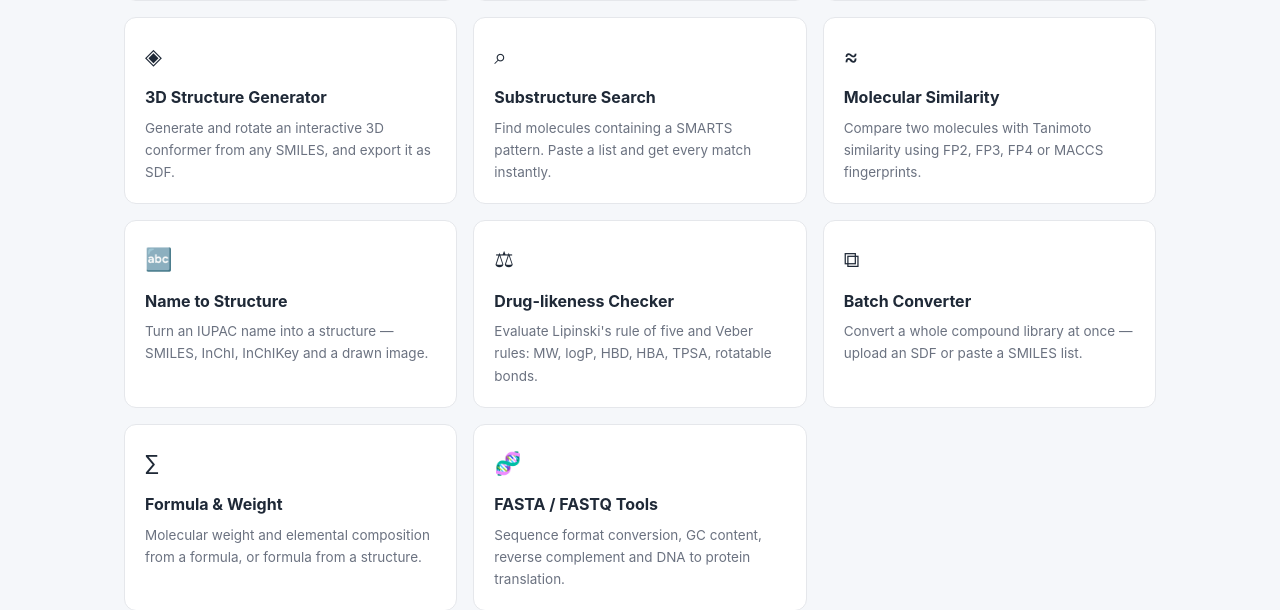
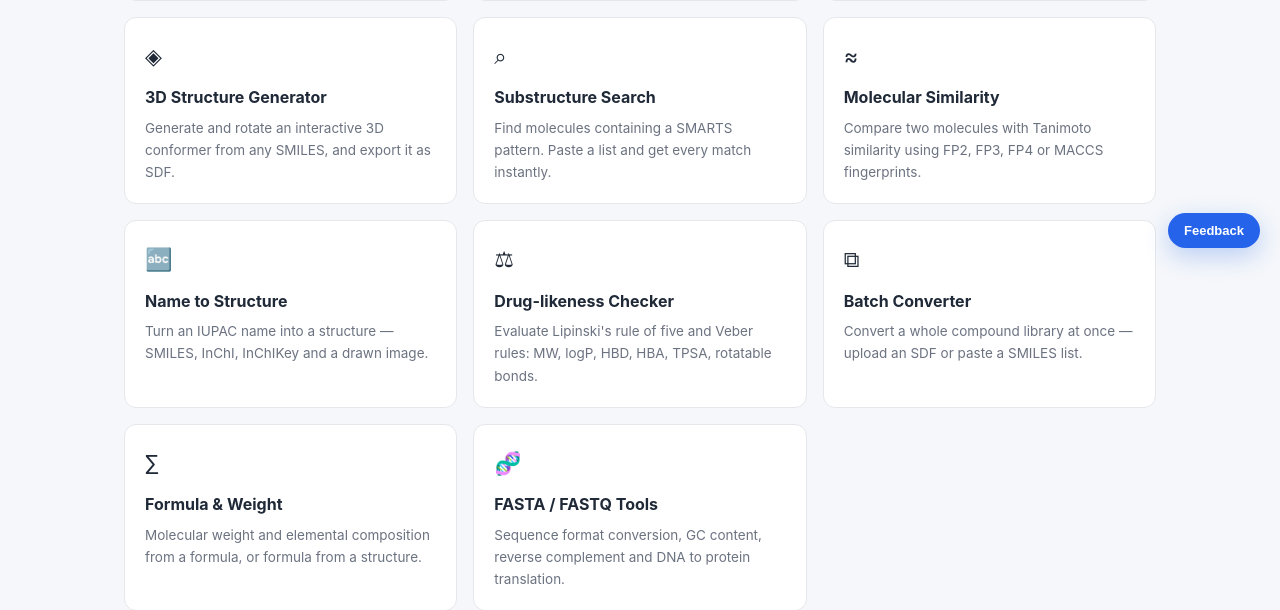
Before and after one commit to MR820/seqandchem, a Flask app: page / in a window 1280 px wide. Shown: the part 532-1142 px from the top of the page. Run offline with Flask 3, Linux system fonts and the light colour scheme; data that the repository does not hold is empty; some libraries are stand-ins or nearby versions.

Commit message:
Add an anonymous feedback widget
Put a feedback button in the bottom-right corner of every page. The
form stores only the message, category and page path in a private
SQLite database; it does not store IP, user agent or email. Include
the new database in the daily backup and document how to read it.

Co-Authored-By: Claude Code <noreply@anthropic.com>

```diff
--- a/app.py
+++ b/app.py
@@ -11,6 +11,7 @@ import json
 import mimetypes
 import os
 import re
+import sqlite3
 import subprocess
 import threading
 import time
@@ -79,6 +80,12 @@ os.makedirs(DATA_DIR, exist_ok=True)
 HEAVY_LOCK_PATH = os.path.join(DATA_DIR, "heavy.lock")
 HEAVY_WAIT_SECONDS = int(os.environ.get("HEAVY_WAIT_SECONDS", "60"))
 _HEAVY_FALLBACK = threading.BoundedSemaphore(1)
+
+# Anonymous feedback: store only the message, category and page path.
+FEEDBACK_DB = os.path.join(DATA_DIR, "feedback.sqlite3")
+FEEDBACK_PER_HOUR = 10
+_FEEDBACK_HITS = collections.defaultdict(collections.deque)
+_FEEDBACK_LOCK = threading.Lock()
 
 
 def _heavy_acquire(timeout):
@@ -957,6 +964,68 @@ def sitemap():
 @app.get("/health")
 def health():
     return jsonify({"ok": True, "formats": len(supported_formats())})
+
+
+@app.post("/api/feedback")
+def api_feedback():
+    data = request.get_json(silent=True) or {}
+    # Hidden honeypot field: bots fill it, humans never see it.
+    if str(data.get("website") or "").strip():
+        return jsonify({"ok": True})
+
+    message = str(data.get("message") or "").strip()
+    if not message:
+        return err("Please enter a message")
+    if len(message) > 2000:
+        return err("Please keep feedback under 2000 characters", 400)
+
+    page = str(data.get("page") or "")[:300]
+    category = str(data.get("category") or "other").strip().lower()
+    if category not in {"idea", "bug", "other"}:
+        category = "other"
+
+    now = time.monotonic()
+    with _FEEDBACK_LOCK:
+        bucket = _FEEDBACK_HITS[_client_key()]
+        while bucket and bucket[0] < now - 3600:
+            bucket.popleft()
+        if len(bucket) >= FEEDBACK_PER_HOUR:
+            return err("Too many feedback messages", 429, "Please try again later.")
+        bucket.append(now)
+        if len(_FEEDBACK_HITS) > 5000:
+            for key in [k for k, v in _FEEDBACK_HITS.items() if not v]:
+                del _FEEDBACK_HITS[key]
+
+    try:
+        conn = sqlite3.connect(FEEDBACK_DB, timeout=10)
+        try:
+            conn.execute("PRAGMA journal_mode=WAL")
+            conn.execute(
+                "CREATE TABLE IF NOT EXISTS feedback ("
+                "id INTEGER PRIMARY KEY AUTOINCREMENT, "
+                "created_at TEXT NOT NULL DEFAULT CURRENT_TIMESTAMP, "
+                "category TEXT NOT NULL DEFAULT 'other', "
+                "page TEXT NOT NULL DEFAULT '', "
+                "message TEXT NOT NULL)"
+            )
+            conn.execute(
+                "INSERT INTO feedback (category, page, message) VALUES (?, ?, ?)",
+                (category, page, message),
+            )
+            conn.commit()
+        finally:
+            conn.close()
+        # Feedback is user content; keep the SQLite files private.
+        for suffix in ("", "-wal", "-shm"):
+            try:
+                os.chmod(FEEDBACK_DB + suffix, 0o600)
+            except OSError:
+                pass
+    except sqlite3.Error:
+        app.logger.exception("feedback insert failed")
+        return err("Could not save feedback", 503)
+
+    return jsonify({"ok": True})
 
 
 @app.get("/api/formats")
--- a/static/app.js
+++ b/static/app.js
@@ -774,6 +774,72 @@
     URL.revokeObjectURL(a.href);
   }
 
+  function initFeedback() {
+    const toggle = $("#feedback-toggle");
+    const panel = $("#feedback-panel");
+    if (!toggle || !panel) return;
+    const close = $("#feedback-close");
+    const form = $("#feedback-form");
+    const message = $("#feedback-message");
+    const category = $("#feedback-category");
+    const status = $("#feedback-status");
+    const submit = $("#feedback-submit");
+    const honeypot = $("#feedback-website");
+
+    const open = () => {
+      status.textContent = "";
+      panel.hidden = false;
+      toggle.setAttribute("aria-expanded", "true");
+      setTimeout(() => message.focus(), 20);
+    };
+    const shut = () => {
+      panel.hidden = true;
+      toggle.setAttribute("aria-expanded", "false");
+    };
+
+    toggle.addEventListener("click", () => (panel.hidden ? open() : shut()));
+    close.addEventListener("click", shut);
+    document.addEventListener("keydown", (e) => {
+      if (e.key === "Escape" && !panel.hidden) shut();
+    });
+    $$("[data-feedback-open]").forEach((el) =>
+      el.addEventListener("click", (e) => {
+        e.preventDefault();
+        open();
+      })
+    );
+
+    form.addEventListener("submit", async (e) => {
+      e.preventDefault();
+      const text = message.value.trim();
+      if (!text) {
+        status.textContent = "Please enter a message.";
+        return;
+      }
+      submit.disabled = true;
+      status.textContent = "Sending…";
+      try {
+        const j = await postJSON("/api/feedback", {
+          message: text,
+          category: category.value,
+          page: location.pathname + location.search,
+          website: honeypot.value,
+        });
+        if (j.ok) {
+          form.reset();
+          status.textContent = "Thanks — feedback sent.";
+          trackEvent("feedback");
+          setTimeout(shut, 1500);
+        } else {
+          status.textContent = j.error || "Could not send feedback.";
+        }
+      } catch (err) {
+        status.textContent = "Network error. Please try again.";
+      }
+      submit.disabled = false;
+    });
+  }
+
   function init() {
     const page = document.body.dataset.page || "";
     bindExamples();
@@ -781,6 +847,7 @@
     bindFiles();
     bindCopy();
     loadFormats();
+    initFeedback();
 
     if (page === "convert") {
       $("#conv-run").addEventListener("click", runConvert);
--- a/static/style.css
+++ b/static/style.css
@@ -129,3 +129,43 @@ footer a{color:var(--muted)}
 .prose h3{font-size:15.5px;margin:18px 0 6px}
 .prose p,.prose li{font-size:14.5px;color:#374151}
 .prose ul{padding-left:22px}
+
+/* Anonymous feedback widget */
+.feedback-toggle{
+  position:fixed;right:20px;bottom:20px;z-index:60;
+  background:var(--primary);color:#fff;border:0;border-radius:999px;
+  padding:10px 16px;font-size:13px;font-weight:600;cursor:pointer;
+  box-shadow:0 8px 24px rgba(37,99,235,.28);
+}
+.feedback-toggle:hover{background:#1d4ed8}
+.feedback-panel{
+  position:fixed;right:20px;bottom:76px;z-index:60;
+  width:340px;max-width:calc(100vw - 32px);
+  background:var(--card);border:1px solid var(--border);border-radius:14px;
+  box-shadow:0 18px 50px rgba(15,23,42,.22);padding:16px;
+}
+.feedback-panel[hidden]{display:none}
+.feedback-head{display:flex;align-items:center;justify-content:space-between;gap:12px}
+.feedback-head strong{font-size:14px}
+.feedback-close{
+  background:transparent;border:0;font-size:22px;line-height:1;color:var(--muted);
+  cursor:pointer;padding:0 2px;
+}
+.feedback-close:hover{color:var(--text)}
+.feedback-panel label{margin-top:10px}
+.feedback-panel select,.feedback-panel textarea{
+  width:100%;border:1px solid var(--border);border-radius:8px;
+  padding:8px 10px;font:inherit;font-size:13px;background:#fff;color:var(--text);
+}
+.feedback-panel textarea{min-height:96px;resize:vertical}
+.feedback-panel textarea:focus,.feedback-panel select:focus{
+  outline:none;border-color:var(--primary);
+}
+.feedback-actions{display:flex;align-items:center;justify-content:space-between;gap:10px;margin-top:10px}
+.feedback-status{font-size:12px;color:var(--muted);flex:1;min-height:18px}
+.feedback-note{font-size:11px;color:var(--muted);margin:10px 0 0;line-height:1.5}
+.feedback-hp{position:absolute;left:-9999px;width:1px;height:1px;opacity:0}
+@media (max-width:480px){
+  .feedback-toggle{right:16px;bottom:16px}
+  .feedback-panel{right:16px;bottom:72px;width:calc(100vw - 32px)}
+}
--- a/templates/base.html
+++ b/templates/base.html
@@ -67,8 +67,37 @@
 
 <footer>
   SeqChem · {{ credit }} · <a href="/">All tools</a> · <a href="/api">API</a> ·
-  <a href="/guides/">Guides</a> · <a href="mailto:devin2xing@gmail.com">Feedback</a>
+  <a href="/guides/">Guides</a> · <a href="#" data-feedback-open>Feedback</a>
 </footer>
+
+<button type="button" class="feedback-toggle" id="feedback-toggle"
+        aria-controls="feedback-panel" aria-expanded="false">Feedback</button>
+<div class="feedback-panel" id="feedback-panel" role="dialog" aria-modal="false"
+     aria-labelledby="feedback-title" hidden>
+  <div class="feedback-head">
+    <strong id="feedback-title">Anonymous feedback</strong>
+    <button type="button" class="feedback-close" id="feedback-close" aria-label="Close feedback">×</button>
+  </div>
+  <form id="feedback-form">
+    <label for="feedback-category">Type</label>
+    <select id="feedback-category">
+      <option value="idea">Idea / suggestion</option>
+      <option value="bug">Bug report</option>
+      <option value="other">Other</option>
+    </select>
+    <label for="feedback-message">Your message</label>
+    <textarea id="feedback-message" maxlength="2000" required
+              placeholder="What should we improve?"></textarea>
+    <input class="feedback-hp" id="feedback-website" name="website" type="text"
+           tabindex="-1" autocomplete="off" aria-hidden="true">
+    <div class="feedback-actions">
+      <span class="feedback-status" id="feedback-status" aria-live="polite"></span>
+      <button class="btn" id="feedback-submit" type="submit">Send</button>
+    </div>
+    <p class="feedback-note">Anonymous: no account or email required. Only your message,
+       category and page path are stored.</p>
+  </form>
+</div>
 
 <script src="/app.js?v={{ v_js }}"></script>
 {% block scripts %}{% endblock %}
```
Also changed, not shown: deploy/README.md, 1 other file.
